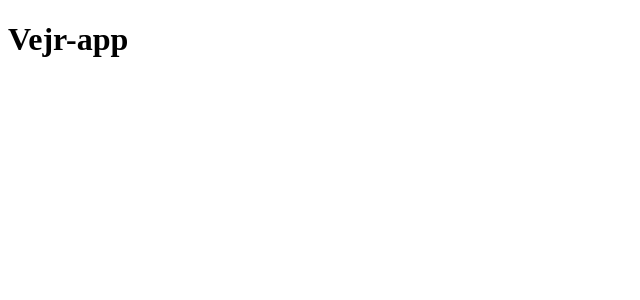
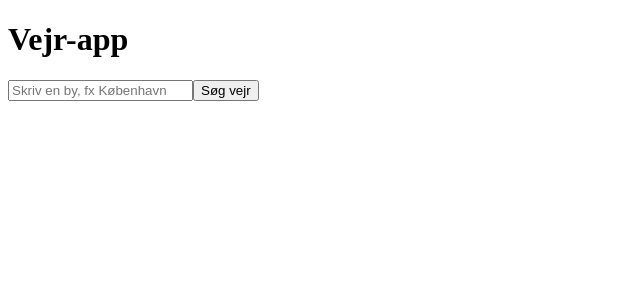
Before and after one commit to frederikpriess/frameworks-1-vejr-app-Frederik, a React (Vite) app: page / in a window 1280 px wide. Shown: the top 300 px of the page, without its empty margins (0-640 px from the left). Built offline with nearby package versions, Linux system fonts and the light colour scheme.

Commit message:
Add city search form

```diff
--- /dev/null
+++ b/src/components/CitySearch.jsx
@@ -0,0 +1,30 @@
+import { useState } from "react";
+
+function CitySearch() {
+    const [message, setMessage] = useState('')
+
+    function handleSubmit(event) {
+        event.preventDefault()
+
+        const formData = new FormData(event.currentTarget)
+        const city = formData.get('city').trim()
+
+        if (city === '') {
+            setMessage('Skriv navnet på en by')
+            return
+        }
+
+        setMessage('')
+        console.log('Søger efter:', city)
+    }
+
+    return (
+        <form onSubmit={handleSubmit}>
+            <input name="city" placeholder="Skriv en by, fx København" />
+            <button type="submit">Søg vejr</button>
+            {message && <p>{message}</p>}
+        </form>
+    )
+}
+
+export default CitySearch
--- a/src/components/WeatherPage.jsx
+++ b/src/components/WeatherPage.jsx
@@ -1,7 +1,10 @@
+import CitySearch from "./CitySearch"
+
 function WeatherPage() {
     return (
         <main>
             <h1>Vejr-app</h1>
+            <CitySearch />
         </main>
     )
 }
```
